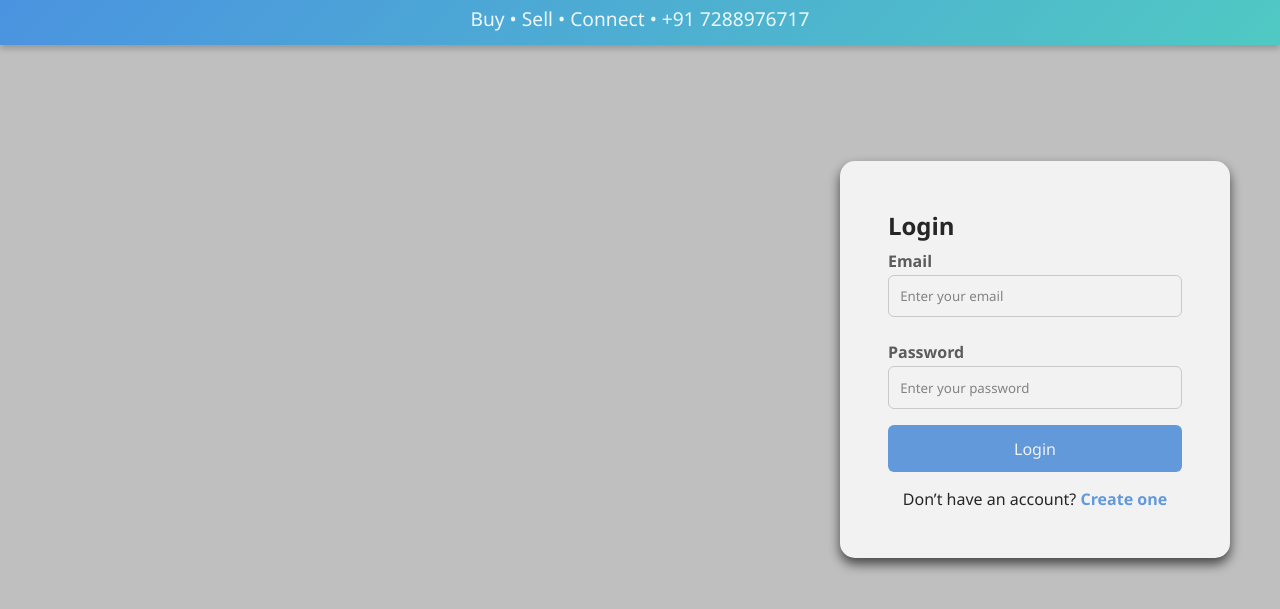
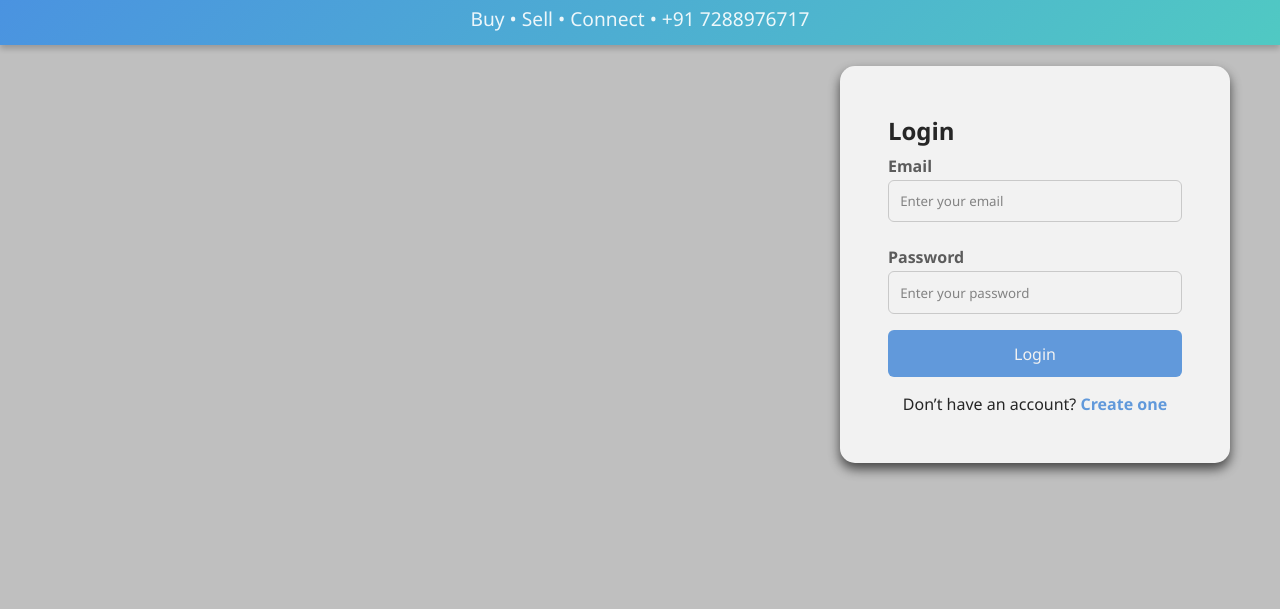
Before and after one commit to Vinnuu689/VCMarketplace, a plain HTML site: page index.html in a window 1280 px wide. Shown: the part 71-680 px from the top of the page. Drawn offline with Linux system fonts and the light colour scheme.

```diff
--- a/style.css
+++ b/style.css
@@ -47,7 +47,7 @@
 /* Form Container */
 .form-container {
   position: absolute;
-  top: 100px;   /* distance from top */
+  top: 5px;   /* distance from top */
   right: 50px;  /* distance from right */
   max-width: 400px;
   margin: 1rem auto;
```
